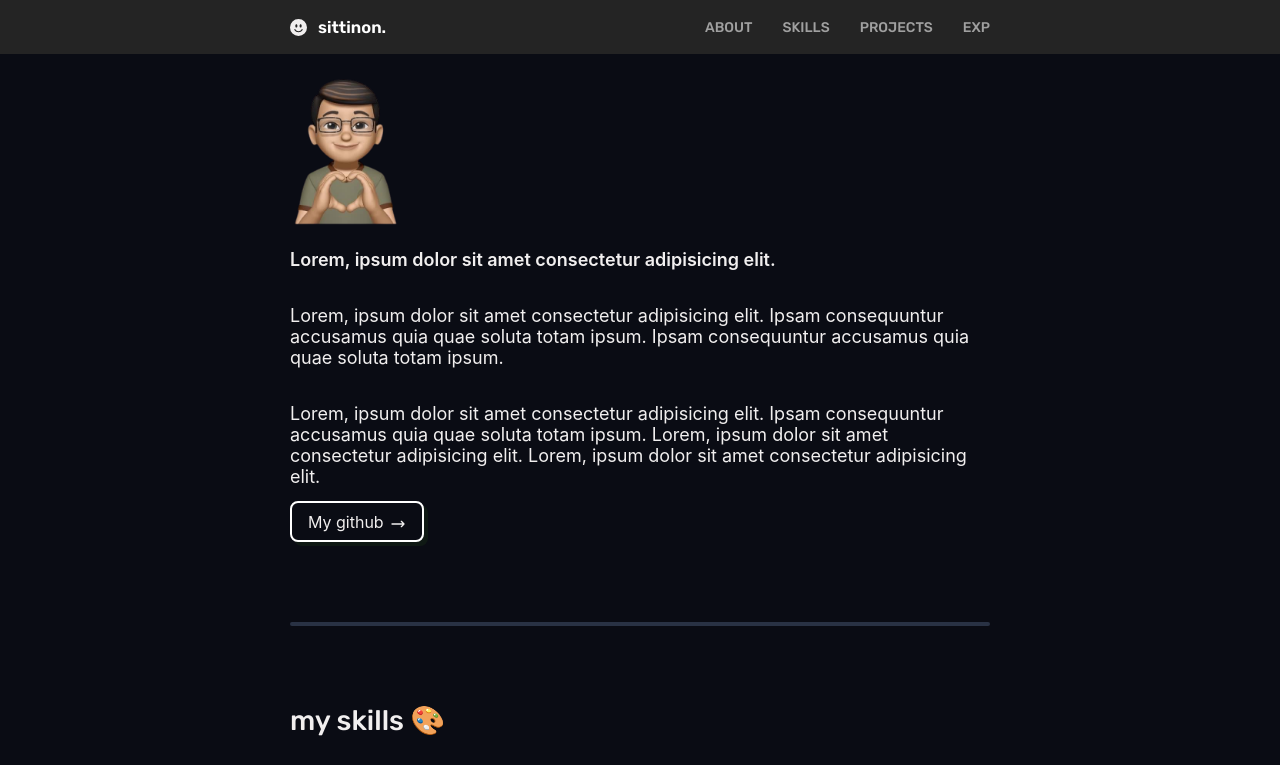
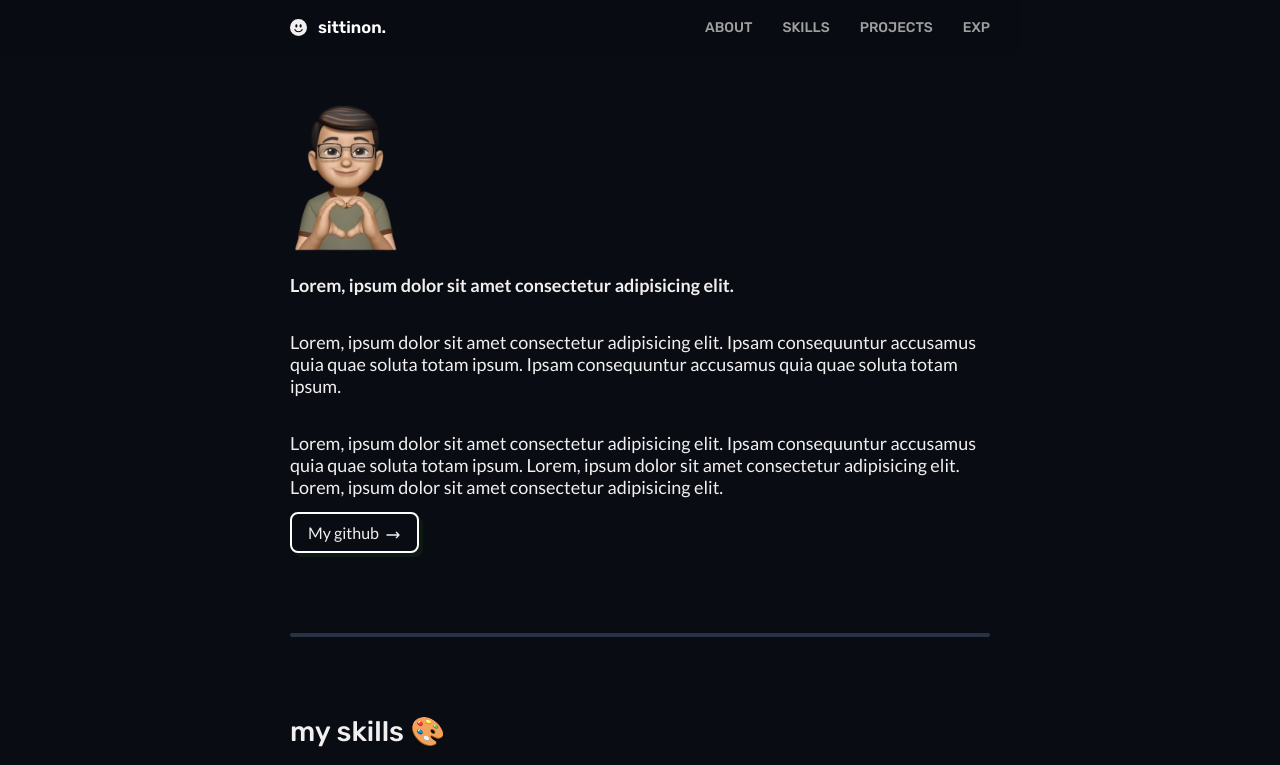
Before and after one commit to Grapeka/sittinonweb, a React (Create React App) app: page / in a window 1280 px wide. Shown: the top 765 px of the page. Built offline with nearby package versions, Linux system fonts and the light colour scheme.

Commit message:
style: sticky nav proper design with greeting

```diff
--- a/public/index.html
+++ b/public/index.html
@@ -33,7 +33,6 @@
     <title>SittinonWeb</title>
   </head>
   <body>
-    <noscript>You need to enable JavaScript to run this app.</noscript>
     <div id="root"></div>
     <div id="mobileNavOverlay"></div>
     <!--
--- a/src/App.css
+++ b/src/App.css
@@ -1,3 +1,4 @@
 .App {
+  height: 100vh;
   font-family: "Lato", sans-serif;
 }
--- a/src/App.js
+++ b/src/App.js
@@ -1,10 +1,16 @@
-import logo from "./logo.svg";
+import { useState } from "react";
 import Home from "./pages/Home";
+import Navbar from "./components/์Navbar/Navbar";
 import "./App.css";
 
 function App() {
+  const [navMobileOverlay, setNavMobileOverlay] = useState(false);
   return (
-    <div className="app">
+    <div className="App">
+      <Navbar
+        navMobileOverlay={navMobileOverlay}
+        setNavMobileOverlay={setNavMobileOverlay}
+      />
       <Home />
     </div>
   );
--- a/src/components/Greeting/Greeting.module.scss
+++ b/src/components/Greeting/Greeting.module.scss
@@ -1,4 +1,5 @@
 .container {
+  margin-top: 105px;
   width: 100%;
   color: rgb(241, 239, 239);
   padding-bottom: 70px;
--- a/src/components/์Navbar/DesktopNav/DesktopNav.module.scss
+++ b/src/components/์Navbar/DesktopNav/DesktopNav.module.scss
@@ -1,9 +1,13 @@
 .container {
+  user-select: none;
+  z-index: 999;
+  position: sticky;
+  top: 0;
   font-family: "Rubik", sans-serif;
   font-weight: 300;
   height: 54px;
   width: 100vw;
-  background-color: rgba(0, 0, 0, 0.86);
+  background-color: rgba(10, 12, 20, 0.92);
   display: flex;
   flex-direction: row;
   justify-content: center;
--- a/src/components/์Navbar/MobileNav/MobileNav.module.scss
+++ b/src/components/์Navbar/MobileNav/MobileNav.module.scss
@@ -1,4 +1,8 @@
 .container {
+  user-select: none;
+  z-index: 999;
+  position: sticky;
+  top: 0;
   font-family: "Rubik", sans-serif;
   font-weight: 300;
   height: 54px;
--- a/src/components/์Navbar/MobileNav/MobileNavOverlay/MobileNavOverlay.module.scss
+++ b/src/components/์Navbar/MobileNav/MobileNavOverlay/MobileNavOverlay.module.scss
@@ -4,7 +4,7 @@
   left: 0;
   height: 100vh;
   width: 100%;
-  z-index: 10;
+  z-index: 10000;
   animation-name: fadeIn;
   animation-duration: 0.2s;
   background: rgba(0, 0, 0, 0.5);
--- a/src/components/์Navbar/Navbar.module.scss
+++ b/src/components/์Navbar/Navbar.module.scss
@@ -0,0 +1,3 @@
+.navbarBox {
+  width: 100vw;
+}
--- a/src/pages/Home.js
+++ b/src/pages/Home.js
@@ -9,13 +9,9 @@ import Experiences from "../components/Experiences/Experiences";
 import Footer from "../components/Footer/Footer";
 
 const Home = () => {
-  const [navMobileOverlay, setNavMobileOverlay] = useState(false);
   return (
     <div className={classes.container}>
-      <Navbar
-        navMobileOverlay={navMobileOverlay}
-        setNavMobileOverlay={setNavMobileOverlay}
-      />
+      <div className={classes.content}>
         <Greeting />
         <Spacer />
         <MySkills />
@@ -24,7 +20,7 @@ const Home = () => {
         <Experiences />
         <Spacer />
         <Footer />
-      <div className={classes.sth}></div>
+      </div>
     </div>
   );
 };
--- a/src/pages/Home.module.scss
+++ b/src/pages/Home.module.scss
@@ -0,0 +1,8 @@
+.container {
+  width: 100vw;
+  height: 100%;
+  .content {
+    position: absolute;
+    top: 0px;
+  }
+}
```
Lines whose indentation alone changed are shown as unchanged.
